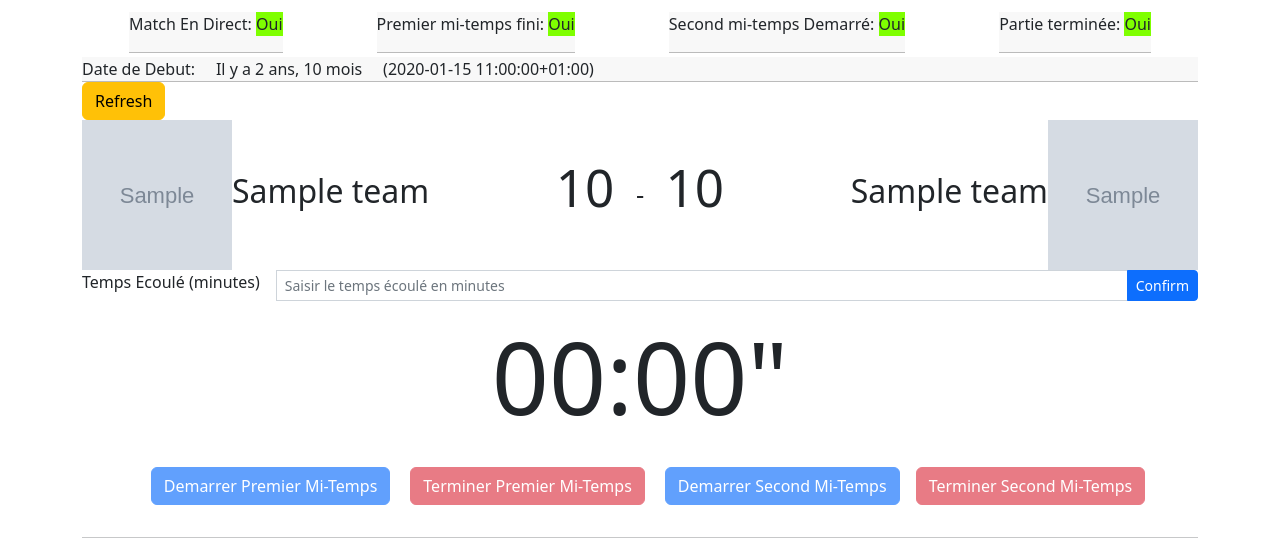
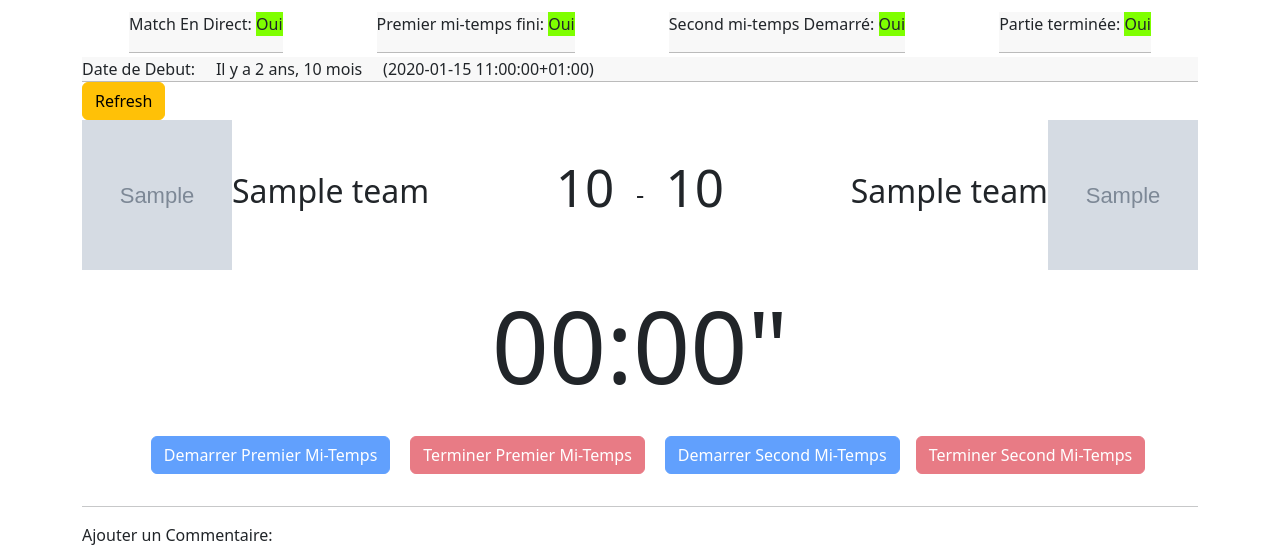
Before and after one commit to Bechir-Brahem/backend-TGL, a Django app: page /arbitre/1 in a window 1280 px wide. Shown: the part 48-593 px from the top of the page. Run offline with Django 3.2, Linux system fonts and the light colour scheme; tables that the repository leaves empty hold one stand-in row (values such as "Sample post"); grey boxes marked "Sample" are stand-in pictures; some libraries are stand-ins or nearby versions.

Commit message:
remove set timer

```diff
--- a/templates/championnat/arbitre.html
+++ b/templates/championnat/arbitre.html
@@ -78,12 +78,12 @@
             {{ game.awayTeam.image_tag }}
         </div>
     </div>
-    <div style="display: flex" class="input-group input-group-sm">
-        <label>Temps Ecoulé (minutes)</label>
-        <input type="number" class="form-control ms-3" id="counterValue"
-               placeholder="Saisir le temps écoulé en minutes">
-        <button type="button" class="btn btn-primary" onclick="updateCounter()">Confirm</button>
-    </div>
+{#    <div style="display: flex" class="input-group input-group-sm">#}
+{#        <label>Temps Ecoulé (minutes)</label>#}
+{#        <input type="number" class="form-control ms-3" id="counterValue"#}
+{#               placeholder="Saisir le temps écoulé en minutes">#}
+{#        <button type="button" class="btn btn-primary" onclick="updateCounter()">Confirm</button>#}
+{#    </div>#}
     <div style="display: flex;justify-content: center;align-items: center">
         <span style="font-size: 100px"><span id="counter">00:00</span>"</span>
     </div>
```
